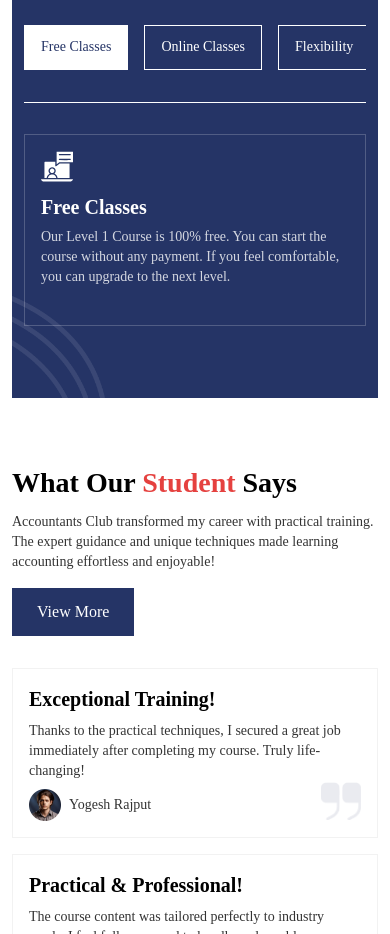
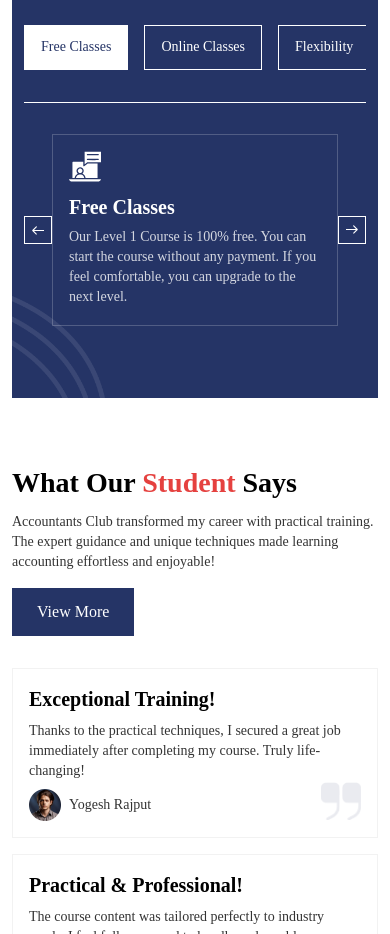
Before and after one commit to Global-infotech-managment/accounting-club, a React (Create React App) app: page / in a window 390 px wide. Shown: the part 3182-4116 px from the top of the page. Built offline with nearby package versions, Linux system fonts and the light colour scheme.

Commit message:
set slider arrow

```diff
--- a/src/components/ChooseUs.jsx
+++ b/src/components/ChooseUs.jsx
@@ -63,16 +63,16 @@
         {/* Tab Content */}
         <div className="mx-auto my-8 h-[0.5px] bg-white md:max-w-[85%] xl:my-10 xl:max-w-[964px]"></div>
 
-        <div className="relative flex items-center justify-between">
+        <div className="relative flex items-center justify-between pb-10 md:pb-0">
           {/* Previous Button */}
 
           <button
             onClick={handlePrevSlide}
-            className="rounded-1 group hidden h-7 min-w-7 cursor-pointer items-center justify-center border border-white duration-300 hover:bg-white sm:flex lg:h-10 lg:min-w-10"
+            className="rounded-1 group flex h-7 min-w-7 cursor-pointer items-center justify-center border border-white duration-300 hover:bg-white lg:h-10 lg:min-w-10"
           >
             <Icons iconName={'btnArrow'} />
           </button>
-          <div className="w-full max-w-[600px] overflow-hidden pb-10 md:pb-0">
+          <div className="w-full max-w-[600px] overflow-hidden">
             <div
               className="flex transition-transform duration-500"
               style={{
@@ -93,7 +93,7 @@
 
           <button
             onClick={handleNextSlide}
-            className="rounded-1 group hidden h-7 min-w-7 rotate-180 cursor-pointer items-center justify-center border border-white duration-300 hover:bg-white sm:flex lg:h-10 lg:min-w-10"
+            className="rounded-1 group flex h-7 min-w-7 rotate-180 cursor-pointer items-center justify-center border border-white duration-300 hover:bg-white lg:h-10 lg:min-w-10"
           >
             <Icons iconName={'btnArrow'} />
           </button>
--- a/src/components/OnlineCoursesSell.jsx
+++ b/src/components/OnlineCoursesSell.jsx
@@ -35,7 +35,7 @@
         className="mx-auto mb-6 max-w-[590px] text-center text-black"
         text="Be an Accounting and taxation expert in few days even if you don't have any Accounting background. Choose a program as per your requirement"
       />
-      <div className="grid grid-cols-1 gap-4 pt-10 md:grid-cols-2 lg:grid-cols-3 lg:gap-5">
+      <div className="grid grid-cols-1 gap-4 pt-10 md:grid-cols-2 xl:grid-cols-3 lg:gap-5">
         {onlineCoursesData.slice(0, coursesToDisplay).map((courses, index) => {
           return (
             <OnlineCourse
```
